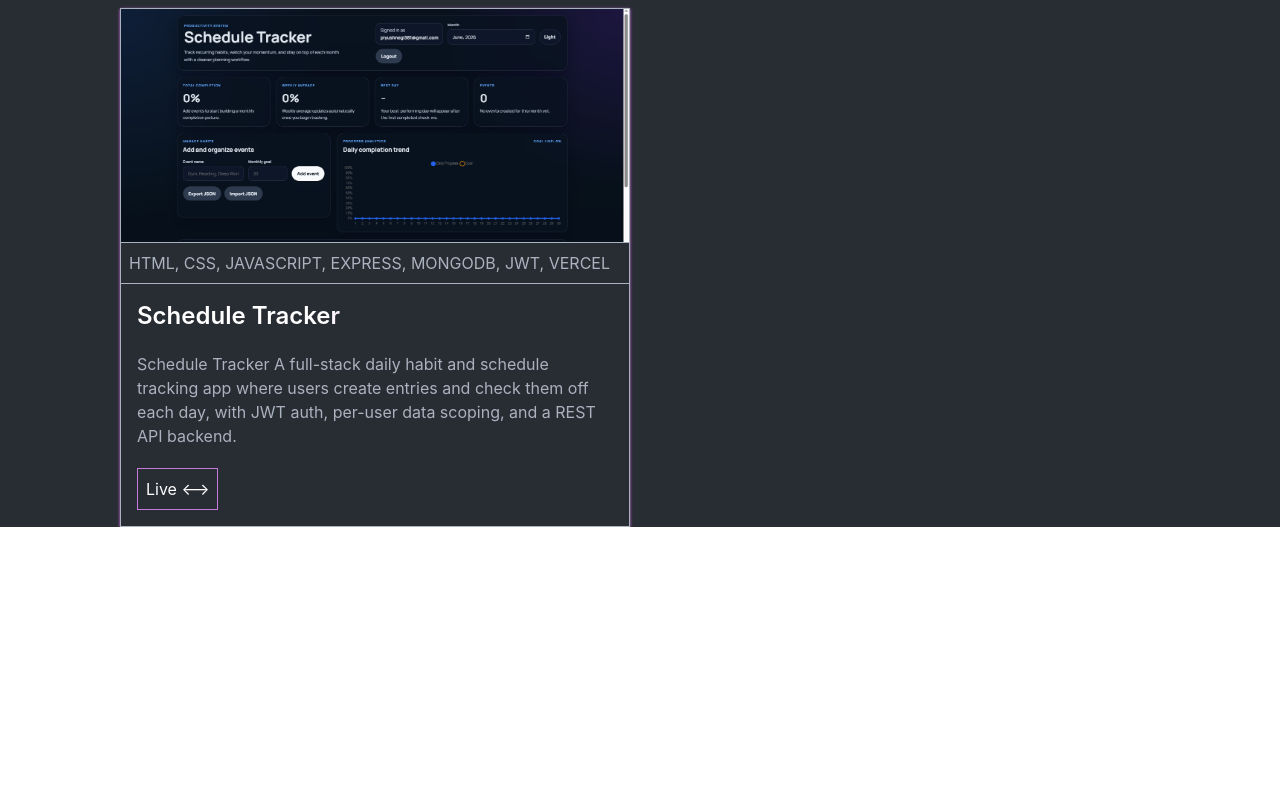
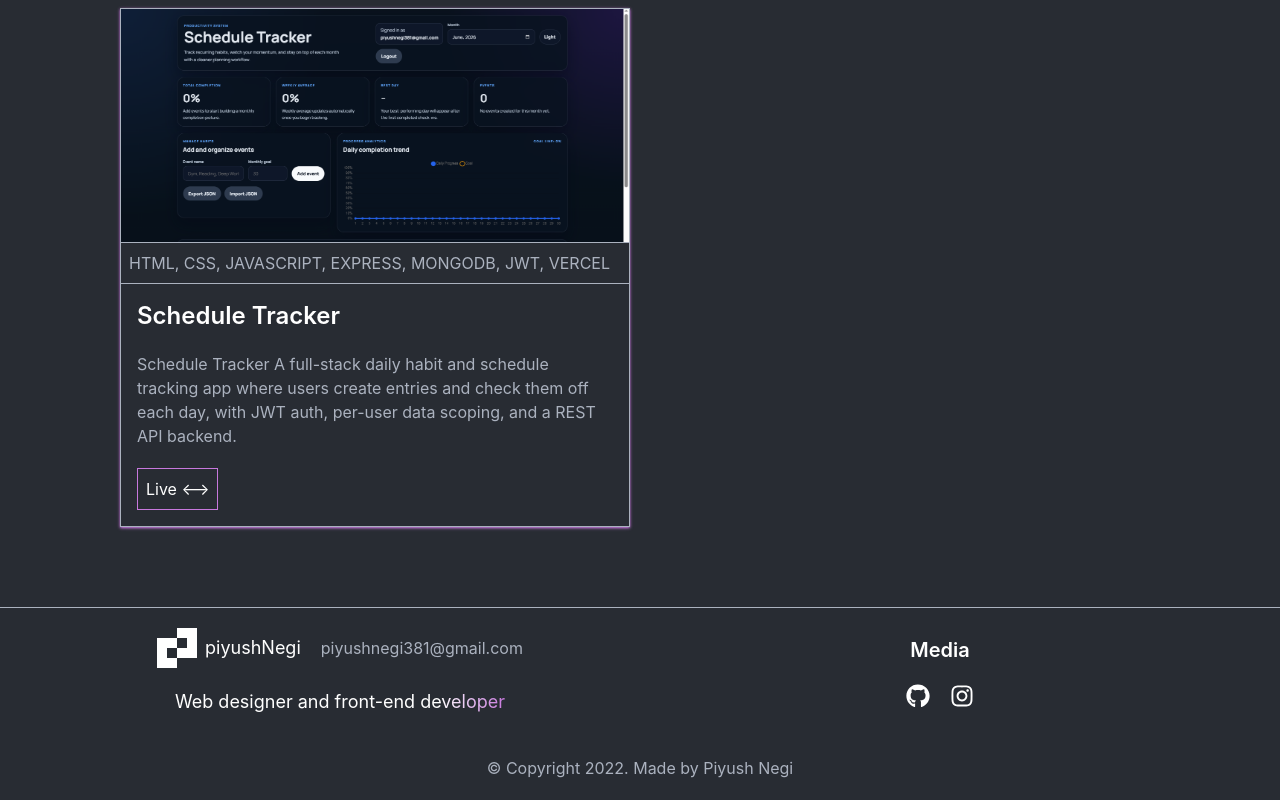
Before and after one commit to piyushNegiDev/Piyush-Portfolio, a React app: page /projects in a window 1280 px wide. Shown: the part 778-1578 px from the top of the page. Before the commit the page ends 1305 px from the top, so only its background shows below. Built offline with nearby package versions, Linux system fonts and the light colour scheme; the HTML template or start-up script is replaced by a standard one.

Commit message:
home page/landing page is created other pages will be created soon

```diff
--- a/src/App.jsx
+++ b/src/App.jsx
@@ -4,15 +4,45 @@ import Navbar from "./components/Navbar";
 import HomePage from "./pages/HomePage";
 import AboutMe from "./components/home/AboutMe";
 import { ToastContainer } from "react-toastify";
+import { FaGithub, FaInstagram } from "react-icons/fa";
 
 const App = () => {
   return (
     <>
       <Navbar />
+
       <div className="px-5 sm:px-10 lg:px-30 bg-bg text-white space-y-20 max-w-341.5 mx-auto ">
         <AnimatedRoutes />
       </div>
-      <div></div>
+
+      <div className="text-white px-5 sm:px-10 py-5 border-t border-gray mt-20">
+        <div className="grid grid-cols-2">
+          <div className="flex flex-col gap-5 items-center justify-center">
+            <p className="flex gap-5 items-center">
+              <span className="flex items-center gap-2">
+                <img src="/logo-white.svg" className="h-10" alt="" />
+                <span className="text-lg">piyushNegi</span>
+              </span>
+              <span className="text-gray max-md:hidden">
+                piyushnegi381@gmail.com
+              </span>
+            </p>
+            <p className="text-lg flow-text text-center max-md:hidden">
+              Web designer and front-end developer
+            </p>
+          </div>
+          <div className="flex flex-col gap-5 items-center justify-center">
+            <h3 className="text-xl font-semibold">Media</h3>
+            <div className="flex gap-5">
+              <FaGithub className="text-2xl" />
+              <FaInstagram className="text-2xl" />
+            </div>
+          </div>
+        </div>
+        <div className="text-center mt-10 text-gray">
+          © Copyright 2022. Made by Piyush Negi
+        </div>
+      </div>
       <ToastContainer />
     </>
   );
--- a/src/components/Navbar.jsx
+++ b/src/components/Navbar.jsx
@@ -1,13 +1,24 @@
 import { useState } from "react";
 import { MdOutlineMenuOpen } from "react-icons/md";
+import { useNavigate } from "react-router-dom";
 import { HashLink } from "react-router-hash-link";
 
 const Navbar = () => {
   const [showMenu, setShowMenu] = useState(false);
+  const navigate = useNavigate();
+
+  const handleLogoClick = () => {
+    navigate("/");
+    setTimeout(() => window.scrollTo({ top: 0, behavior: "smooth" }), 100);
+  };
+
   return (
     <>
       <nav className="text-white px-5 sm:px-10 flex items-center justify-between py-5 z-10 sticky top-0 bg-bg mb-10">
-        <div className="flex items-center gap-5">
+        <div
+          className="flex items-center gap-5 cursor-pointer"
+          onClick={handleLogoClick}
+        >
           <img src="/logo-white.svg" alt="" />
           <span className="text-2xl">piyushNegi</span>
         </div>
--- a/src/components/home/Contact.jsx
+++ b/src/components/home/Contact.jsx
@@ -38,7 +38,8 @@ const Contact = () => {
         <motion.div
           initial={{ opacity: 0, x: -120 }}
           whileInView={{ opacity: 1, x: 0 }}
-          transition={{ duration: 0.9 }}
+          viewport={{ once: true, amount: 0.3 }}
+          transition={{ duration: 0.8, ease: "easeOut" }}
           className=""
         >
           <p className="text-gray text-lg mb-10">
@@ -61,6 +62,7 @@ const Contact = () => {
         variants={container}
         initial="hidden"
         whileInView="visible"
+        viewport={{ once: true, amount: 0.3 }}
         className=""
       >
         <motion.h2
--- a/src/components/home/Projects.jsx
+++ b/src/components/home/Projects.jsx
@@ -9,12 +9,12 @@ import { motion } from "motion/react";
 const container = {
   hidden: {
     opacity: 0,
-    y: -20,
+    y: -40,
   },
   visible: {
     opacity: 1,
     y: 0,
-    transition: { staggerChildren: 0.15, delayChildren: 0.15 },
+    transition: { staggerChildren: 0.15, delayChildren: 0.15, duration: 0.5 },
   },
 };
 
@@ -96,7 +96,7 @@ const Projects = () => {
               variants={container}
               initial="hidden"
               whileInView="visible"
-              viewport={{ once: true, amount: 0.3 }}
+              viewport={{ once: true, amount: 0.5 }}
               className="border border-gray shadow shadow-primary"
             >
               <div className="border-b border-gray">
```
